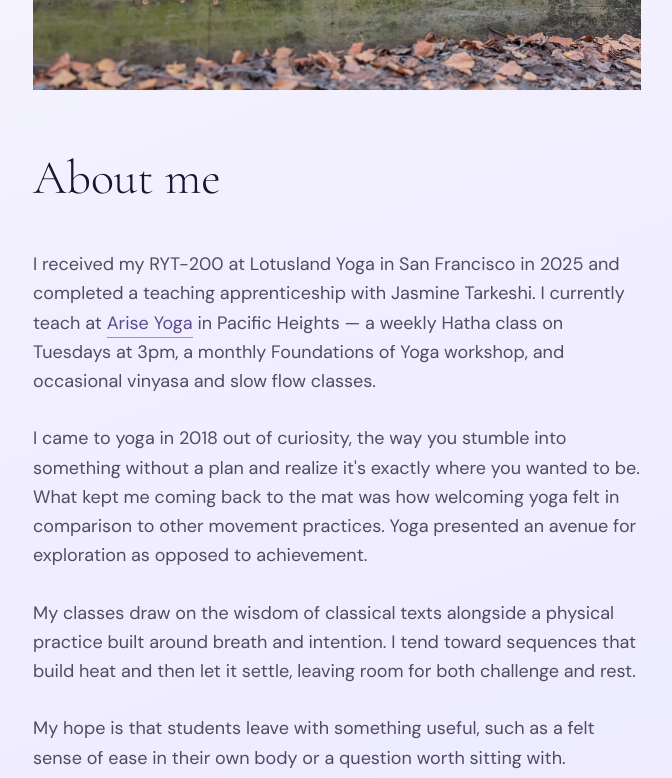
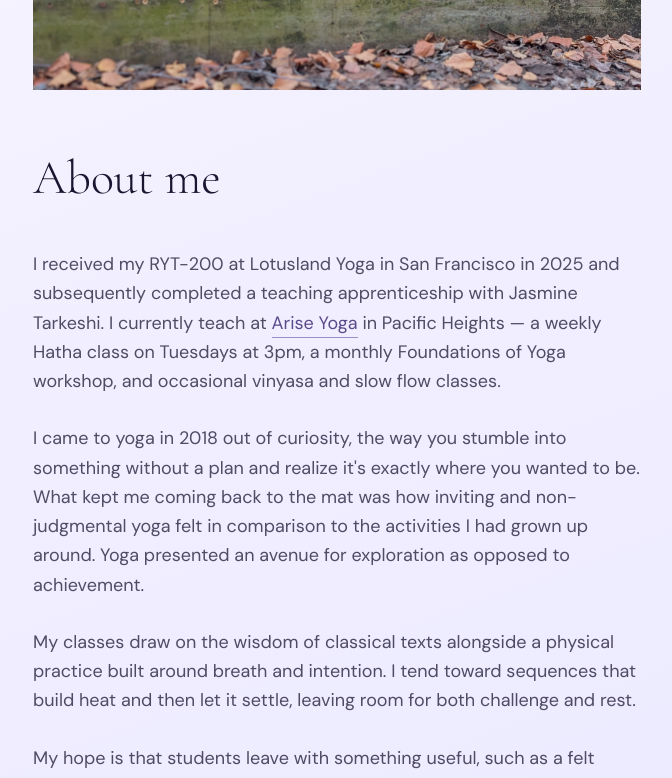
Before and after one commit to JuliaHu1/yoga, a Next.js app: page /about in a window 1280 px wide. Shown: the part 518-1296 px from the top of the page, without its empty margins (303-975 px from the left). Built offline with nearby package versions, Linux system fonts and the light colour scheme.

Commit message:
Update about page copy: 'subsequently', inviting/non-judgmental line
Co-Authored-By: Claude Sonnet 4.6 <noreply@anthropic.com>
Claude-Session: https://claude.ai/code/session_01P1SWMYGESX7ZZ32V5689aX

```diff
--- a/app/about/page.tsx
+++ b/app/about/page.tsx
@@ -19,7 +19,7 @@ export default function About() {
       <div className="space-y-7 text-[#1A1530]/75 leading-relaxed text-lg mb-20">
         <p>
           I received my RYT-200 at Lotusland Yoga in San Francisco in 2025
-          and completed a teaching apprenticeship with Jasmine Tarkeshi. I
+          and subsequently completed a teaching apprenticeship with Jasmine Tarkeshi. I
           currently teach at{" "}
           <a
             href="https://www.arise.yoga/sanfrancisco"
@@ -36,9 +36,10 @@ export default function About() {
         <p>
           I came to yoga in 2018 out of curiosity, the way you stumble into
           something without a plan and realize it&apos;s exactly where you wanted
-          to be. What kept me coming back to the mat was how welcoming yoga felt
-          in comparison to other movement practices. Yoga presented an avenue
-          for exploration as opposed to achievement.
+          to be. What kept me coming back to the mat was how inviting and
+          non-judgmental yoga felt in comparison to the activities I had
+          grown up around. Yoga presented an avenue for exploration as
+          opposed to achievement.
         </p>
         <p>
           My classes draw on the wisdom of classical texts alongside a physical
```
